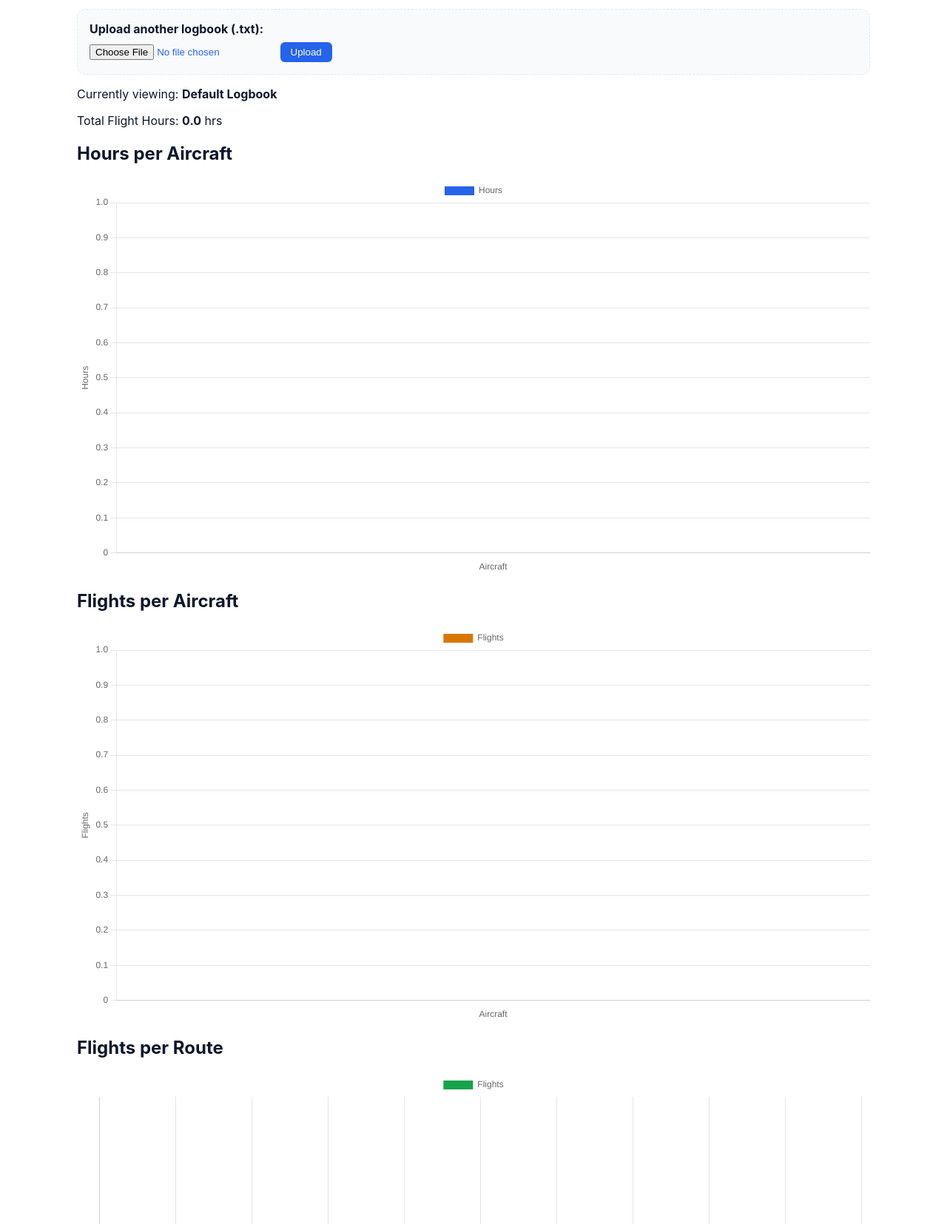
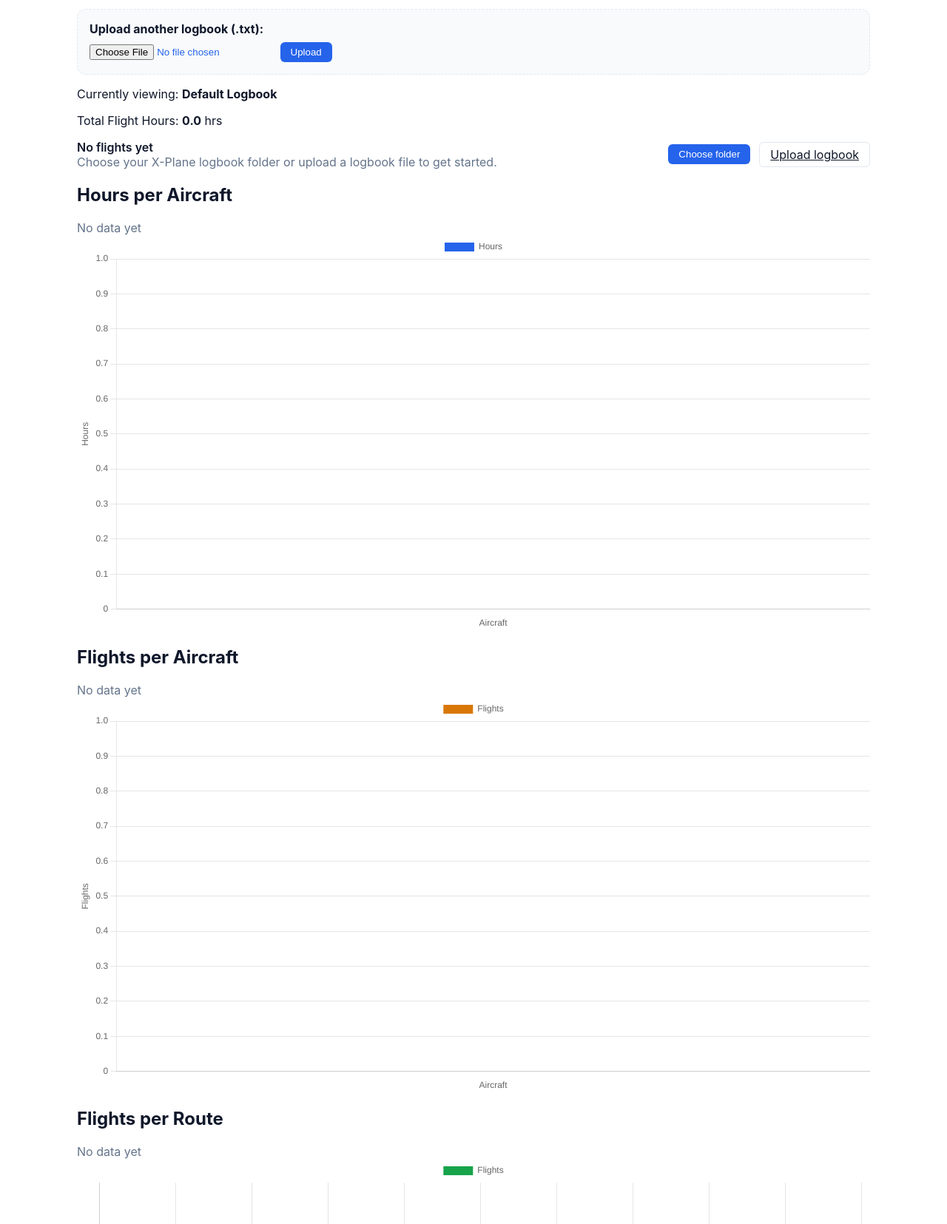
Before and after one commit to NonymousMorlock/Pilog, a Flask app: page / in a window 1280 px wide. Shown: the part 265-1920 px from the top of the page at 74% size. Run offline with Flask 3, Linux system fonts and the light colour scheme; some libraries are stand-ins or nearby versions.

Commit message:
✨ feat(ui): Enhance dashboard and landing rates with no-data messages and improved overrides panel

```diff
--- a/static/dashboard.js
+++ b/static/dashboard.js
@@ -35,12 +35,14 @@
   }
 
   function createChart(id, type, labels, values, color, opts) {
+    const el = document.getElementById(id);
+    if (!el) return;
     if (charts[id]) { try { charts[id].destroy(); } catch(_) {} }
     const horizontal = opts && opts.horizontal;
     const xTitle = opts && opts.xTitle ? String(opts.xTitle) : '';
     const yTitle = opts && opts.yTitle ? String(opts.yTitle) : '';
     const datasetLabel = opts && opts.datasetLabel ? String(opts.datasetLabel) : '';
-    charts[id] = new Chart(document.getElementById(id), {
+    charts[id] = new Chart(el, {
       type: type,
       data: { labels, datasets: [{ label: datasetLabel, data: values, backgroundColor: color, borderColor: color, fill: type === 'line' ? false : true }] },
       options: {
--- a/static/landing_rates.js
+++ b/static/landing_rates.js
@@ -434,8 +434,10 @@
   // Overrides panel logic
   function renderOverrides(items) {
     const tbody = document.getElementById('overridesTbody');
+    const toggle = document.getElementById('toggleOverrides');
     if (!tbody) return;
     tbody.innerHTML = '';
+    if (toggle) toggle.textContent = `View overrides (${(items && items.length) || 0})`;
     if (!items || !items.length) {
       const tr = document.createElement('tr');
       const td = document.createElement('td');
@@ -477,6 +479,8 @@
     loadOverrides();
     const refresh = document.getElementById('refreshOverrides');
     const clearAll = document.getElementById('clearAllOverrides');
+    const toggle = document.getElementById('toggleOverrides');
+    const body = document.getElementById('overridesBody');
     if (refresh) refresh.onclick = () => loadOverrides();
     if (clearAll) clearAll.onclick = () => {
       const fd = new FormData();
@@ -489,6 +493,7 @@
           loadOverrides();
         });
     };
+    if (toggle && body) toggle.onclick = () => { body.style.display = (body.style.display === 'none') ? 'block' : 'none'; };
     const tbody = document.getElementById('overridesTbody');
     if (tbody) tbody.addEventListener('click', (e) => {
       const btn = e.target.closest('[data-clear-one]');
--- a/templates/dashboard.html
+++ b/templates/dashboard.html
@@ -21,16 +21,43 @@
   <p>Currently viewing: <strong id="currentFilename">{{ filename }}</strong></p>
   <p>Total Flight Hours: <strong id="totalHours">{{ "%.1f"|format(data.total_hours) }}</strong> hrs</p>
 
+  {% if flights|length == 0 %}
+  <div class="card" role="status" aria-live="polite" style="margin:12px 0;">
+    <div class="row" style="justify-content: space-between; align-items:center;">
+      <div>
+        <div style="font-weight:600;">No flights yet</div>
+        <div class="muted">Choose your X-Plane logbook folder or upload a logbook file to get started.</div>
+      </div>
+      <div class="row">
+        <button class="btn" type="button" onclick="chooseFolder()">Choose folder</button>
+        <a class="btn ghost" href="#upload-start" onclick="document.getElementById('logfileInput').focus()">Upload logbook</a>
+      </div>
+    </div>
+  </div>
+  {% endif %}
+
   <h2>Hours per Aircraft</h2>
+  {% if flights|length == 0 %}
+    <div class="muted">No data yet</div>
+  {% endif %}
   <canvas id="hoursByAircraft"></canvas>
 
   <h2>Flights per Aircraft</h2>
+  {% if flights|length == 0 %}
+    <div class="muted">No data yet</div>
+  {% endif %}
   <canvas id="countByAircraft"></canvas>
 
   <h2>Flights per Route</h2>
+  {% if flights|length == 0 %}
+    <div class="muted">No data yet</div>
+  {% endif %}
   <canvas id="routesChart"></canvas>
 
   <h2>Flight Hours Over Time</h2>
+  {% if flights|length == 0 %}
+    <div class="muted">No data yet</div>
+  {% endif %}
   <canvas id="hoursOverTime"></canvas>
 
   <h2>Flight Log</h2>
```
Also changed, not shown: templates/landing_rates.html (+20 -2 lines).
